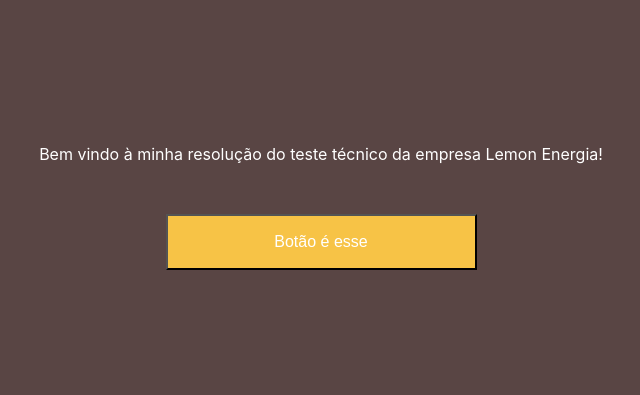
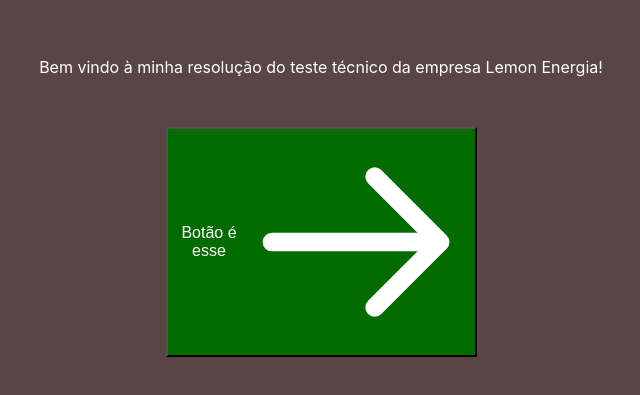
Before and after one commit to joaodslourenco/teste-lemon, a React (Create React App) app: page / in a window 1280 px wide. Shown: the part 193-588 px from the top of the page, without its empty margins (319-959 px from the left). Built offline with nearby package versions, Linux system fonts and the light colour scheme.

Commit message:
color and disabled props ok. working on icon props

```diff
--- a/src/components/Button.jsx
+++ b/src/components/Button.jsx
@@ -1,29 +1,38 @@
 import styled from 'styled-components'
 
 export default function Button(props) {
-  return <Botao color={props.color}>{props.children}</Botao>
+  return (
+    <Botao color={props.color} icon={props.icon} disabled={props.disabled}>
+      {props.children}
+      {props.icon}
+    </Botao>
+  )
 }
 
 const Botao = styled.button`
+  display: flex;
   margin-top: 50px;
   min-width: 311px;
   min-height: 56px;
   height: inherit;
   width: inherit;
   font-size: 16px;
-  cursor: pointer;
-  color: #fff;
+  align-items: center;
+  justify-content: ${props => (props.icon ? 'space-around' : 'center')};
+  color: ${props => (props.color == 'primary' ? '#fff' : '#000')};
+  cursor: ${props => (props.disabled ? 'not-allowed' : 'pointer')};
   background-color: ${props =>
+    (props.color == 'primary' && props.disabled ? '#B7D0B6' : null) ||
+    (props.color == 'secondary' && props.disabled ? '#FFE58D' : null) ||
     (props.color == 'primary' && '#026C00') ||
-    (props.color == 'secondary' && '#F7C346') ||
-    ((props.color == 'primary') & props.disabled && '#B7D0B6')(
-      (props.color == 'secondary') & props.disabled && '#FFE58D'
-    )};
+    (props.color == 'secondary' && '#F7C346')};
 
   &:hover {
     background-color: ${props =>
-      (props.color == 'primary' && '#079504') ||
-      (props.color == 'secondary' && '#FFDF77')};
+      !props.disabled
+        ? (props.color == 'primary' && '#079504') ||
+          (props.color == 'secondary' && '#FFDF77')
+        : null};
   }
 
   &:active {
--- a/src/components/Homepage.jsx
+++ b/src/components/Homepage.jsx
@@ -1,5 +1,6 @@
 import styled from 'styled-components'
 import Button from './Button'
+import { arrowRight, check, refresh } from '../icons'
 
 export default function Homepage() {
   return (
@@ -8,7 +9,9 @@
         Bem vindo à minha resolução do teste técnico da empresa Lemon Energia!
       </p>
       <Container>
-        <Button color="secondary">Botão é esse</Button>
+        <Button color="primary" icon={arrowRight}>
+          Botão é esse
+        </Button>
       </Container>
     </Background>
   )
@@ -23,7 +26,7 @@
   align-items: center;
   color: #fff;
 `
-
+/* hipótese em que o componente Button é inserido em uma div com tamanho maior*/
 const Container = styled.div`
   /* width: 700px;
   height: 300px; */
--- /dev/null
+++ b/src/icons/index.jsx
@@ -0,0 +1,52 @@
+//ícones obtidos a partir de https://heroicons.com/
+
+export const arrowRight = (
+  <svg
+    xmlns="http://www.w3.org/2000/svg"
+    className="h-6 w-6"
+    fill="none"
+    viewBox="0 0 24 24"
+    stroke="currentColor"
+  >
+    <path
+      strokeLinecap="round"
+      strokeLinejoin="round"
+      strokeWidth={2}
+      d="M14 5l7 7m0 0l-7 7m7-7H3"
+    />
+  </svg>
+)
+
+export const check = (
+  <svg
+    xmlns="http://www.w3.org/2000/svg"
+    className="h-6 w-6"
+    fill="none"
+    viewBox="0 0 24 24"
+    stroke="currentColor"
+  >
+    <path
+      strokeLinecap="round"
+      strokeLinejoin="round"
+      strokeWidth={2}
+      d="M5 13l4 4L19 7"
+    />
+  </svg>
+)
+
+export const refresh = (
+  <svg
+    xmlns="http://www.w3.org/2000/svg"
+    className="h-6 w-6"
+    fill="none"
+    viewBox="0 0 24 24"
+    stroke="currentColor"
+  >
+    <path
+      strokeLinecap="round"
+      strokeLinejoin="round"
+      strokeWidth={2}
+      d="M4 4v5h.582m15.356 2A8.001 8.001 0 004.582 9m0 0H9m11 11v-5h-.581m0 0a8.003 8.003 0 01-15.357-2m15.357 2H15"
+    />
+  </svg>
+)
```
